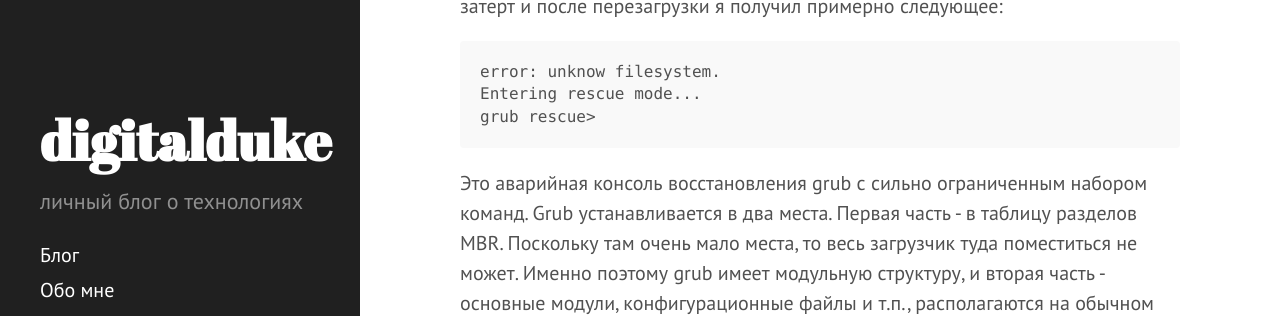
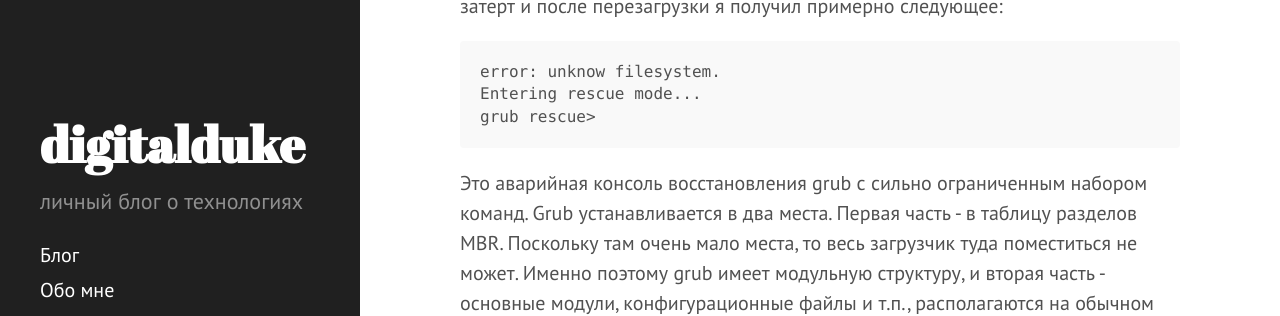
Before and after one commit to digitalduke/digitalduke.github.io, a Jekyll site: the page built from index.html, in a window 1280 px wide. Shown: the part 359-675 px from the top of the page. Built offline with Jekyll 4.4.1, drawn with Linux system fonts in a browser that asks for light colours; the list of posts is cut into pages by our own code.

Commit message:
Reduced font size.

```diff
--- a/public/css/hyde.css
+++ b/public/css/hyde.css
@@ -80,7 +80,7 @@ html {
   color: #fff;
   margin-top: 0;
   font-family: "Abril Fatface", serif;
-  font-size: 2.75rem;
+  font-size: 2.5rem;
 }
 
 /* Sidebar nav */
```
